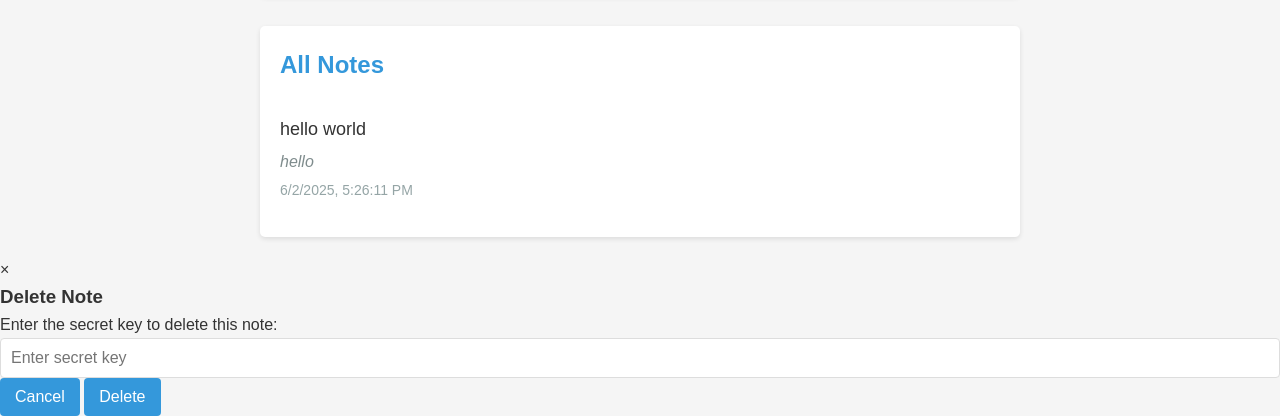
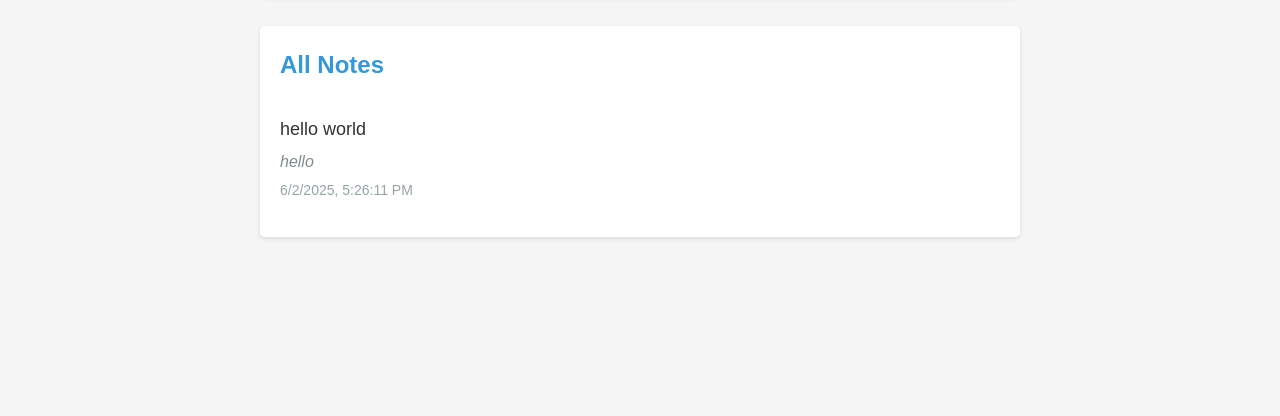
Before and after one commit to Shahidur8381/NotePAD---Collaborative-Note-Taking-Web-App, a Flask app: page / in a window 1280 px wide. Shown: the part 473-889 px from the top of the page. After the commit the page ends 712 px from the top, so only its background shows below. Run offline with Flask 3, Linux system fonts and the light colour scheme; data comes from the database, SQL or seed files in the repository.

Commit message:
Update style.css with delete feature

```diff
--- a/static/css/style.css
+++ b/static/css/style.css
@@ -79,6 +79,7 @@ button:hover {
 .note {
     border-bottom: 1px solid #eee;
     padding: 15px 0;
+    position: relative;
 }
 
 .note:last-child {
@@ -111,3 +112,90 @@ button:hover {
     color: #7f8c8d;
     font-style: italic;
 }
+
+/* Delete button styles */
+.delete-btn {
+    background-color: #e74c3c;
+    color: white;
+    border: none;
+    padding: 5px 10px;
+    border-radius: 3px;
+    cursor: pointer;
+    font-size: 14px;
+    position: absolute;
+    top: 15px;
+    right: 0;
+}
+
+.delete-btn:hover {
+    background-color: #c0392b;
+}
+
+/* Modal styles */
+.modal {
+    display: none;
+    position: fixed;
+    z-index: 1;
+    left: 0;
+    top: 0;
+    width: 100%;
+    height: 100%;
+    overflow: auto;
+    background-color: rgba(0, 0, 0, 0.4);
+}
+
+.modal-content {
+    background-color: #fefefe;
+    margin: 15% auto;
+    padding: 20px;
+    border: 1px solid #888;
+    width: 80%;
+    max-width: 500px;
+    border-radius: 5px;
+}
+
+.close {
+    color: #aaa;
+    float: right;
+    font-size: 28px;
+    font-weight: bold;
+    cursor: pointer;
+}
+
+.close:hover,
+.close:focus {
+    color: black;
+    text-decoration: none;
+}
+
+.modal h3 {
+    margin-bottom: 15px;
+    color: #2c3e50;
+}
+
+.modal p {
+    margin-bottom: 15px;
+}
+
+.modal-buttons {
+    display: flex;
+    justify-content: flex-end;
+    gap: 10px;
+    margin-top: 15px;
+}
+
+#cancel-delete {
+    background-color: #95a5a6;
+}
+
+#confirm-delete {
+    background-color: #e74c3c;
+}
+
+#cancel-delete:hover {
+    background-color: #7f8c8d;
+}
+
+#confirm-delete:hover {
+    background-color: #c0392b;
+}
```
